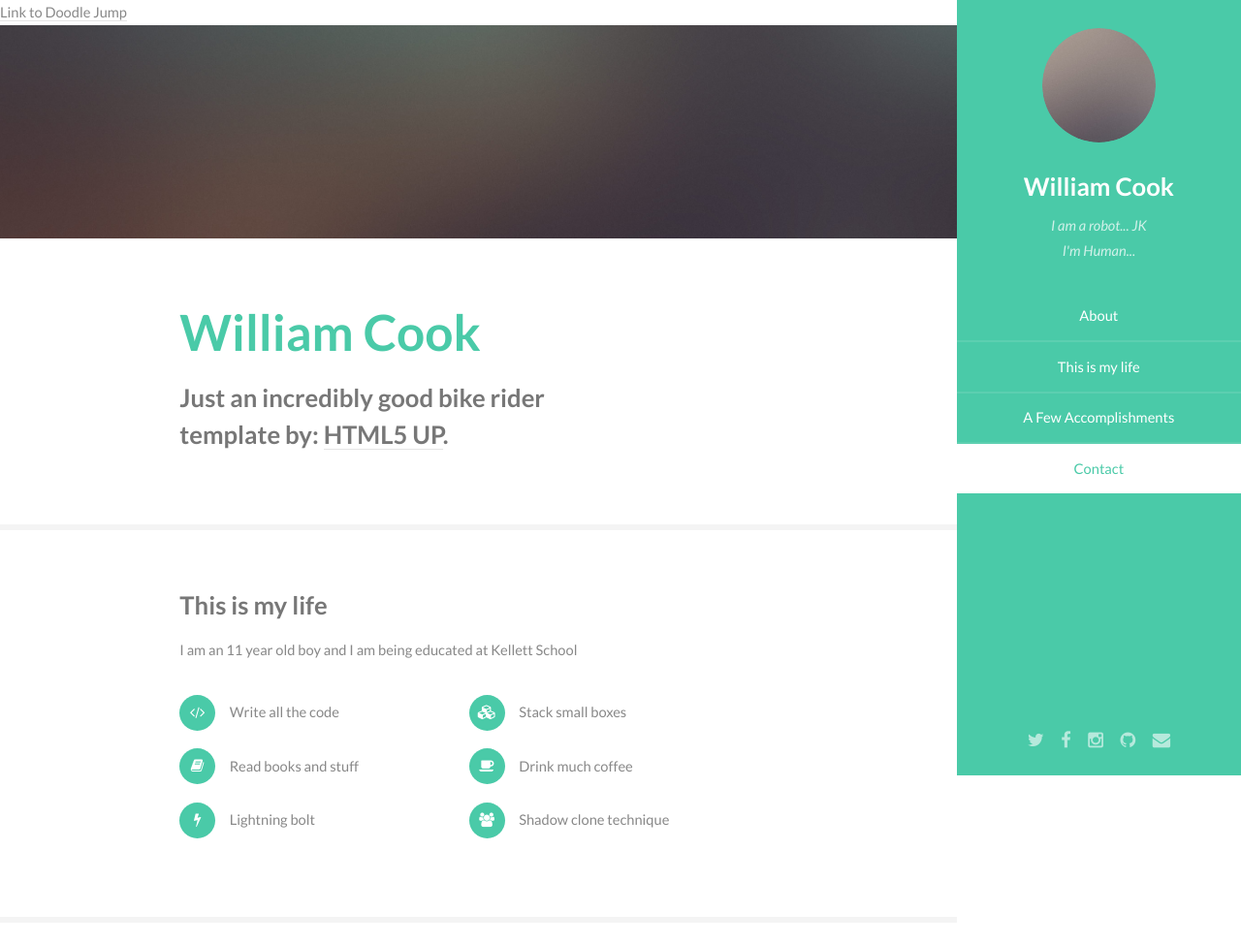
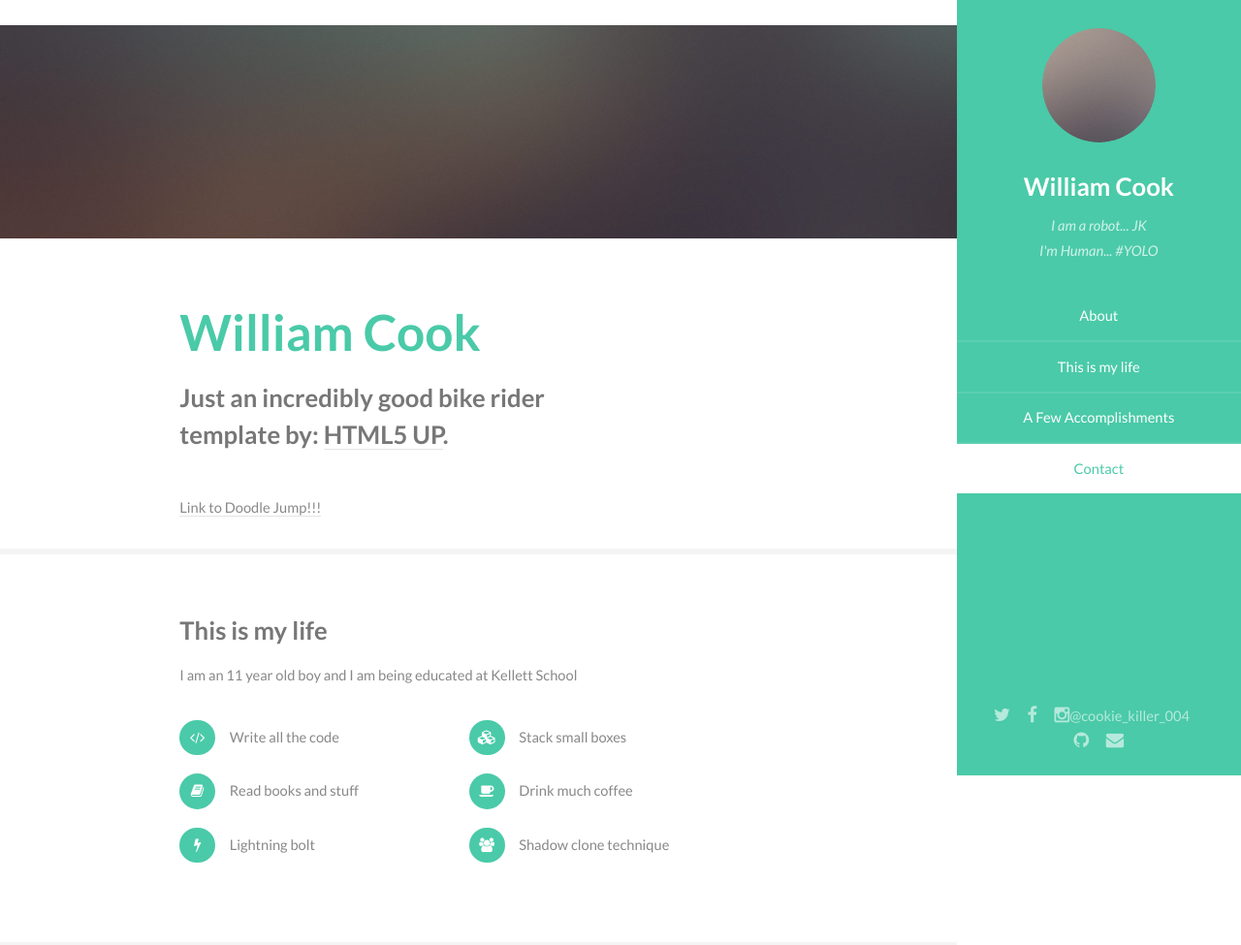
Before and after one commit to WilliamWKcook/WilliamWKcook.github.io, a plain HTML site: page index.html in a window 1280 px wide. Shown: the top 975 px of the page at 97% size. Drawn offline with Linux system fonts and the light colour scheme.

Commit message:
ANY
ANYANYANYANYANYANYANYANYANYANY

```diff
--- a/index.html
+++ b/index.html
@@ -25,7 +25,7 @@
 		<!--[if lte IE 8]><link rel="stylesheet" href="css/ie/v8.css" /><![endif]-->
 	</head>
 	<body>
-	<a href="html5-doodle-jump-master">Link to Doodle Jump</a>
+
 	<img src=""http://risensources.com/wp-content/uploads/2011/04/sport-fail-poolelectricity-600x400.jpg"
     ">
 		<div id="wrapper">
@@ -38,7 +38,7 @@
 
 						</a></h1>
 						<p>I am a robot... JK<br />
-						I'm Human...</p>
+						I'm Human... #YOLO</p>
 					</header>
 					<nav id="nav">
 						<ul>
@@ -54,14 +54,13 @@
 						<ul class="icons">
 							<li><a href="#" class="icon fa-twitter"><span class="label">Twitter</span></a></li>
 							<li><a href="#" class="icon fa-facebook"><span class="label">Facebook</span></a></li>
-							<li><a href="#" class="icon fa-instagram"><span class="label">Instagram</span></a></li>
+							<li><a href="#" class="icon fa-instagram">@cookie_killer_004<span class="label">Instagram</span></a></li>
 							<li><a href="#" class="icon fa-github"><span class="label">Github</span></a></li>
 							<li><a href="#" class="icon fa-envelope"><span class="label">Email</span></a></li>
 						</ul>
 					</footer>
 				</section>
-
-			<!-- Main -->
+                           		<!-- Main -->
 				<div id="main">
 
 					<!-- One -->
@@ -71,6 +70,7 @@
 									<h2>William Cook</h2>
 									<p>Just an incredibly good bike rider<br />
 									template by: <a href="http://html5up.net">HTML5 UP</a>.</p>
+									  <a href="html5-doodle-jump-master">Link to Doodle Jump!!!</a>
 								</header>
 
 							</div>
```
